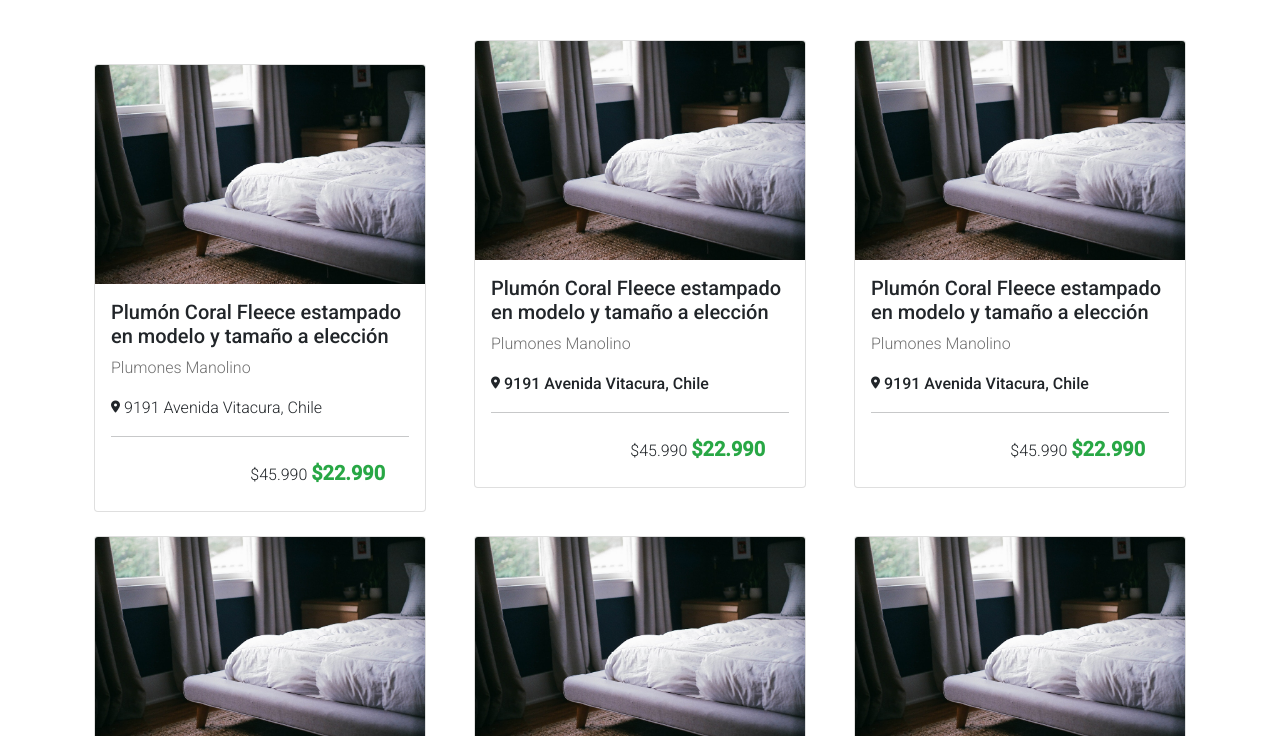
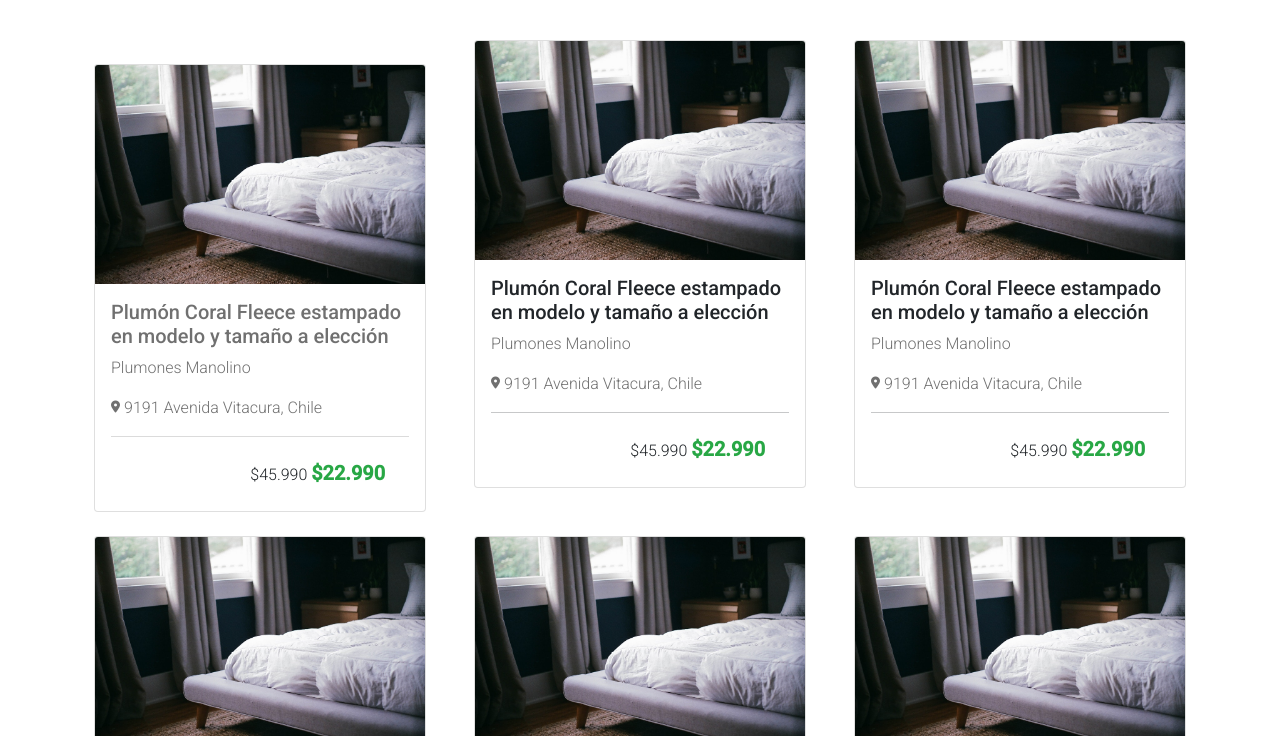
Before and after one commit to dacehell/cuppon-g14, a plain HTML site: page index.html in a window 1280 px wide. Shown: the part 64-800 px from the top of the page. Drawn offline with nearby package versions, Linux system fonts and the light colour scheme.

Commit message:
fix color

```diff
--- a/assets/css/style.css
+++ b/assets/css/style.css
@@ -25,3 +25,7 @@ body {
 .logo-footer {
   height: 25px;
 }
+p.card-text {
+  color: #707070;
+  font-weight: 300;
+}
--- a/index.html
+++ b/index.html
@@ -57,7 +57,7 @@
         <div class="col col-md-6 col-lg-4 px-4 py-4">
           <div class="card">
             <img src="assets/img/cupon-1.jpg" class="card-img-top" alt="..." />
-            <div class="card-body">
+            <div class="card-body color-text-title">
               <h5 class="card-title">
                 Plumón Coral Fleece estampado en modelo y tamaño a elección
               </h5>
```
